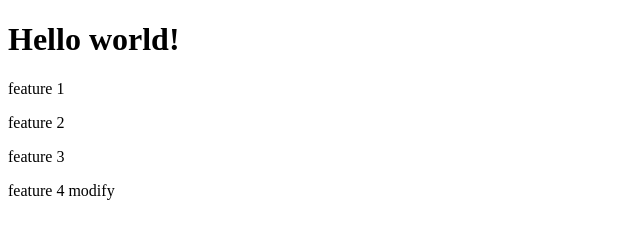
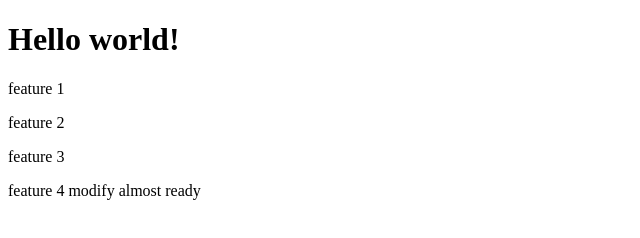
Before and after one commit to luchjr/test, a plain HTML site: page index.html in a window 1280 px wide. Shown: the full height of the page, 0-640 px from the left. Drawn offline with Linux system fonts and the light colour scheme.

Commit message:
release 1

```diff
--- a/index.html
+++ b/index.html
@@ -11,6 +11,6 @@
     <p>feature 1</p>
     <p>feature 2</p>
     <p>feature 3</p>
-    <p>feature 4 modify</p>
+    <p>feature 4 modify <span>almost ready</span></p>
 </body>
 </html>
```
